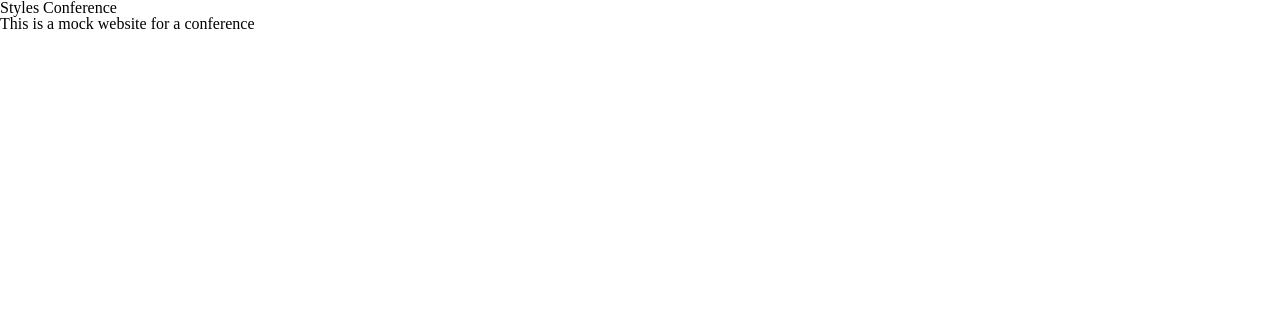
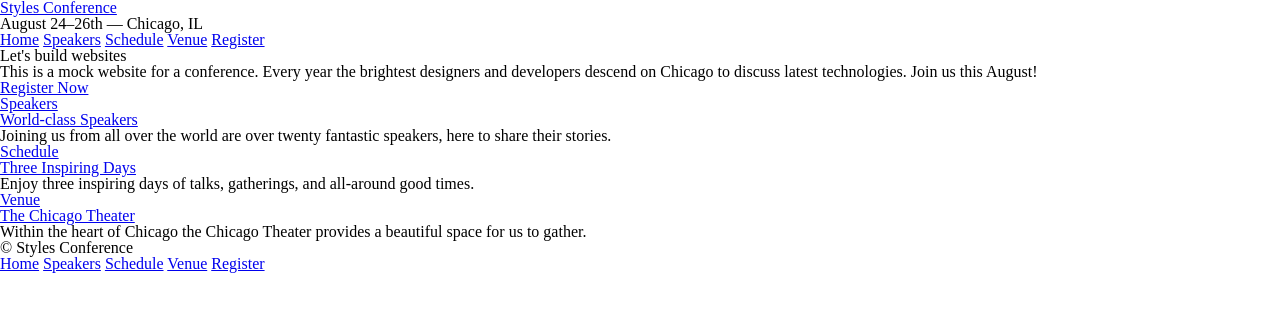
Before and after one commit to atungare/htmlcss, a plain HTML site: page index.html in a window 1280 px wide. Drawn offline with Linux system fonts and the light colour scheme.

Commit message:
lesson 2: html

```diff
--- a/index.html
+++ b/index.html
@@ -6,7 +6,56 @@
     <link rel="stylesheet" href="assets/stylesheets/main.css">
   </head>
   <body>
-    <h1>Styles Conference</h1>
-    <p>This is a mock website for a conference</p>
+    <header>
+      <h1>
+        <a href="index.html">Styles Conference</a>
+      </h1>
+      <h3>August 24&ndash;26th &mdash; Chicago, IL</h3>
+      <nav>
+        <a href="index.html">Home</a>
+        <a href="speakers.html">Speakers</a>
+        <a href="schedule.html">Schedule</a>
+        <a href="venue.html">Venue</a>
+        <a href="register.html">Register</a>
+      </nav>
+    </header>
+    <section>
+      <h2>Let's build websites</h2>
+      <p>This is a mock website for a conference.  Every year the brightest designers and developers descend on Chicago to discuss latest technologies.  Join us this August!</p>
+      <a href="register.html">Register Now</a>
+    </section>
+    <section>
+      <section>
+        <a href="speakers.html">
+          <h5>Speakers</h5>
+          <h3>World-class Speakers</h3>
+        </a>
+        <p>Joining us from all over the world are over twenty fantastic speakers, here to share their stories.</p>
+      </section>
+      <section>
+        <a href="schedule.html">
+          <h5>Schedule</h5>
+          <h3>Three Inspiring Days</h3>
+        </a>
+        <p>Enjoy three inspiring days of talks, gatherings, and all-around good times.</p>
+      </section>
+      <section>
+        <a href="venue.html">
+          <h5>Venue</h5>
+          <h3>The Chicago Theater</h3>
+        </a>
+        <p>Within the heart of Chicago the Chicago Theater provides a beautiful space for us to gather.</p>
+      </section>
+    </section>
+    <footer>
+      <small>&copy; Styles Conference</small>
+      <nav>
+        <a href="index.html">Home</a>
+        <a href="speakers.html">Speakers</a>
+        <a href="schedule.html">Schedule</a>
+        <a href="venue.html">Venue</a>
+        <a href="register.html">Register</a>
+      </nav>
+    </footer>
   </body>
 </html>
```
Also changed, not shown: register.html (added, +36 -0 lines), schedule.html (added, +36 -0 lines), speakers.html (added, +36 -0 lines), venue.html (added, +36 -0 lines).
